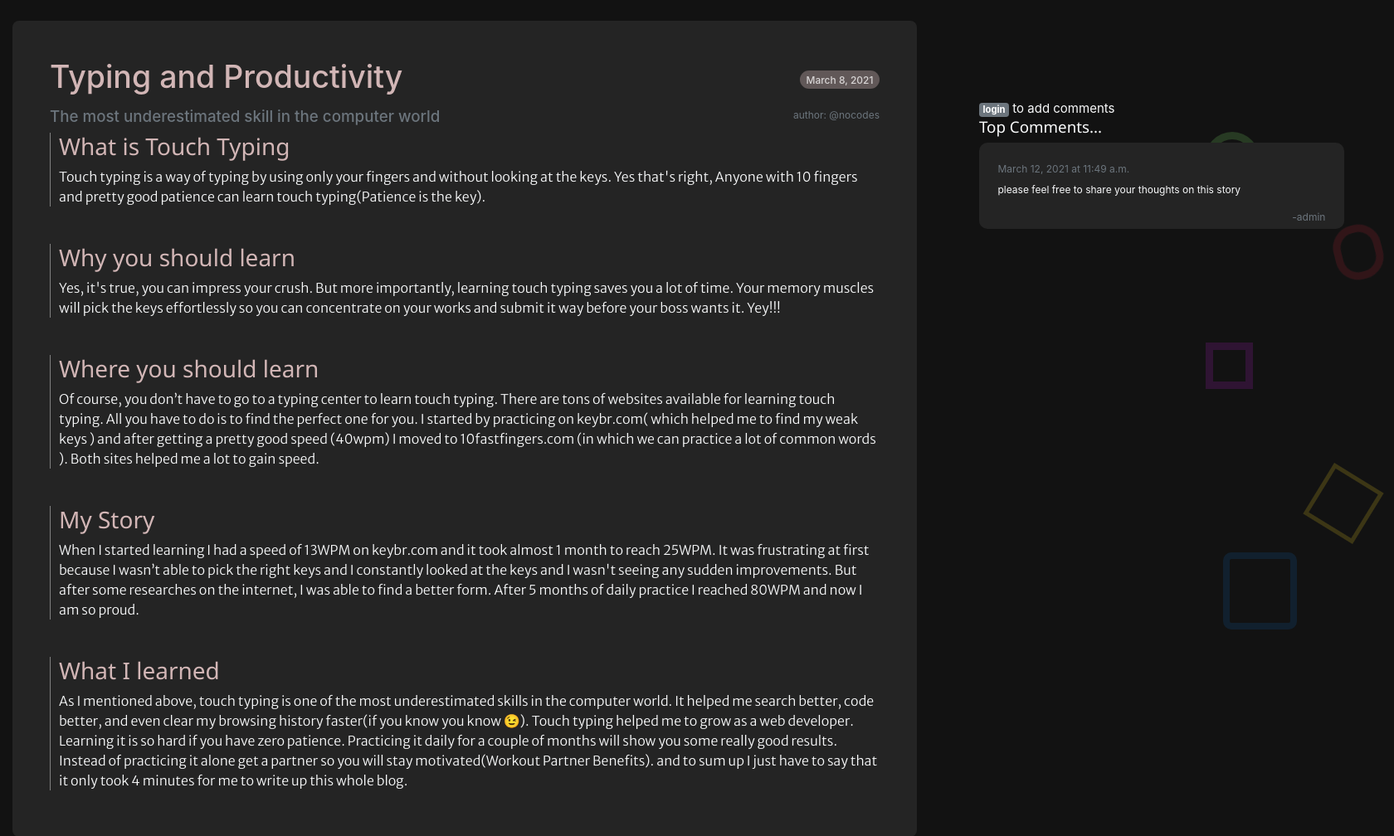
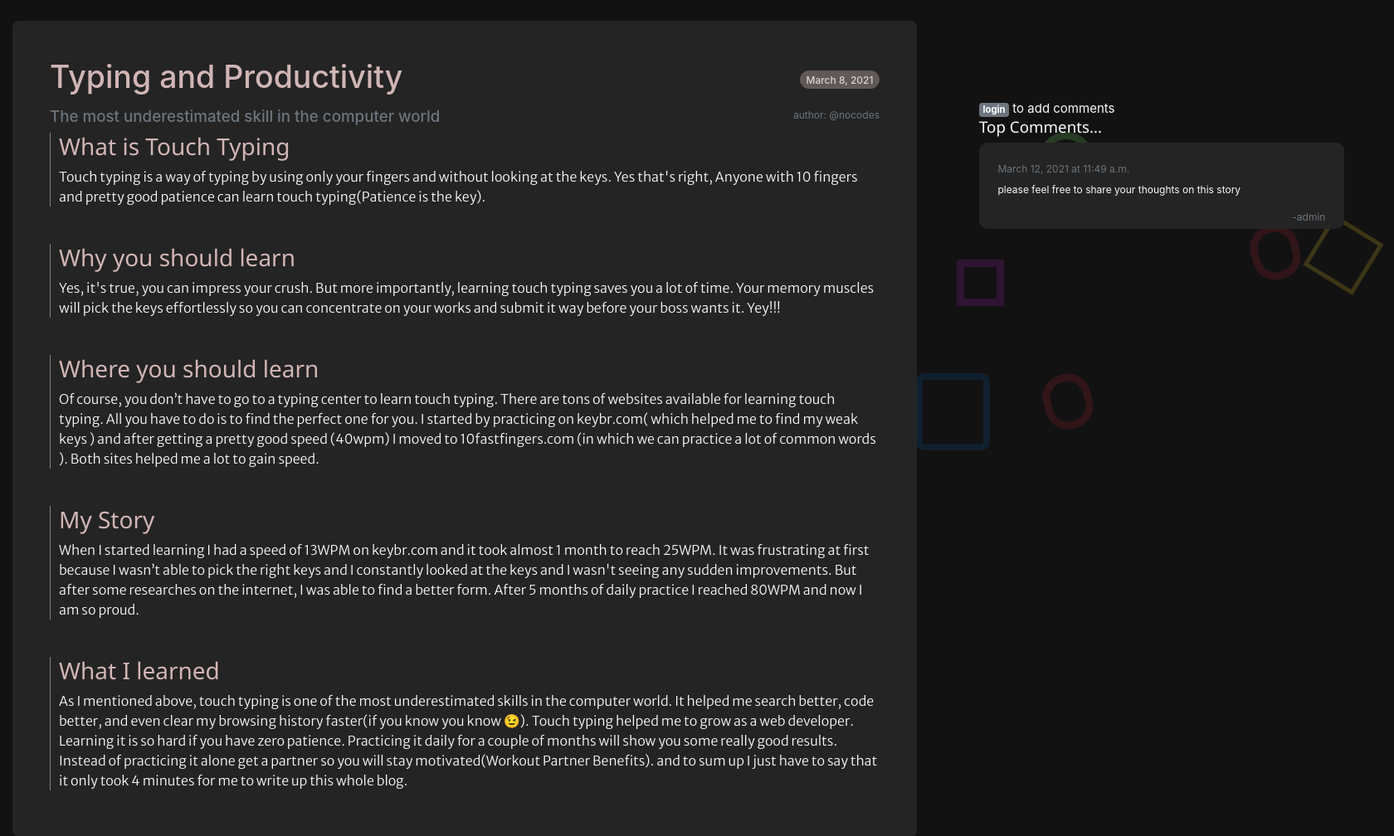
Before and after one commit to Akashno/nocodes, a Django app: page /blog_post/1 in a window 1680 px wide. Shown: the part 41-1049 px from the top of the page at 83% size. Run offline with Django 3.2, Linux system fonts and the light colour scheme; data comes from the database, SQL or seed files in the repository; both versions use the stored data as it was after the commit; some libraries are stand-ins or nearby versions.

Commit message:
db fix, responsive fix

```diff
--- a/blog/models.py
+++ b/blog/models.py
@@ -3,48 +3,50 @@ from django.db import models
 
 
 class Author(models.Model):
-    name = models.CharField(max_length=100,null=True)
-    age  = models.IntegerField(null=True)
-    image = models.ImageField(upload_to='author_pics',null=True ,blank=True)
+    name = models.CharField(max_length=100, null=True)
+    age = models.IntegerField(null=True)
+    image = models.ImageField(upload_to='author_pics', null=True, blank=True)
     short_title = models.CharField(max_length=10, null=True)
-    email = models.CharField(max_length=200,null=True,blank=True)
-    instagram= models.CharField(max_length=200, null=True ,blank=True)
-    github= models.CharField(max_length=200,null=True ,blank=True)
-    twitter= models.CharField(max_length=200,null=True ,blank=True)
+    email = models.CharField(max_length=200, null=True, blank=True)
+    instagram = models.CharField(max_length=200, null=True, blank=True)
+    github = models.CharField(max_length=200, null=True, blank=True)
+    twitter = models.CharField(max_length=200, null=True, blank=True)
 
     def __str__(self):
         return str(self.short_title)
 
+
 class Post(models.Model):
     title = models.CharField(max_length=200)
-    author = models.ForeignKey(Author, on_delete=models.CASCADE,null=True)
-    description = models.CharField(max_length=300,null=True, blank=True)
-    image = models.ImageField(upload_to='post_pics',null=True, blank=True)
+    author = models.ForeignKey(Author, on_delete=models.CASCADE, null=True)
+    description = models.CharField(max_length=300, null=True, blank=True)
+    image = models.ImageField(upload_to='post_pics', null=True, blank=True)
     date_created = models.DateTimeField(auto_now_add=True)
-    author_name = models.CharField(max_length=100,null=True, blank=True)
-
-
-
+    author_name = models.CharField(max_length=100, null=True, blank=True)
 
     def __str__(self):
         return str(self.title)
 
+
 class Section(models.Model):
-    post = models.ForeignKey(Post,on_delete=models.CASCADE,null=True)
-    title = models.CharField(max_length=300,null=True,blank=True)
+    post = models.ForeignKey(Post, on_delete=models.CASCADE, null=True)
+    title = models.CharField(max_length=300, null=True, blank=True)
     body = models.TextField(null=True, blank=True)
-    image = models.ImageField(upload_to='section_pics',null=True, blank=True)
+    image = models.ImageField(upload_to='section_pics', null=True, blank=True)
 
     def __str__(self):
-        return str(self.post)+": "+str(self.title)
-
+        if self.title is None:
+            return str(self.post) + ": ~~~" + str(self.body)[:20]
+        else:
+            return str(self.post) + ": " + str(self.title)
 
 
 class Comment(models.Model):
-    post = models.ForeignKey(Post, on_delete=models.CASCADE,null=True)
-    user = models.ForeignKey(User,on_delete=models.SET_NULL,null=True)
+    post = models.ForeignKey(Post, on_delete=models.CASCADE, null=True)
+    user = models.ForeignKey(User, on_delete=models.SET_NULL, null=True)
     body = models.TextField(null=True)
-    date_created = models.DateTimeField(auto_now_add=True,null=True)
-    user_name = models.CharField(max_length=100,null=True, blank=True)
+    date_created = models.DateTimeField(auto_now_add=True, null=True)
+    user_name = models.CharField(max_length=100, null=True, blank=True)
+
     def __str__(self):
-        return str(self.user) +":  " +str(self.body)[:15]
+        return str(self.user) + ":  " + str(self.body)[:15]
--- a/blog/signals.py
+++ b/blog/signals.py
@@ -19,7 +19,7 @@ def set_author_first_comment(sender, instance, created, **kwargs):
     if created:
         admin = User.objects.get(username='admin')
         print(instance.author.name)
-        comment = Comment(post=instance,user=admin,body='please comment your doubts and issues here')
+        comment = Comment(post=instance,user=admin,body='please feel free to share your thoughts on this story')
         print(comment)
 
         comment.save()
--- a/blog/templates/blog/blog_post.html
+++ b/blog/templates/blog/blog_post.html
@@ -9,8 +9,9 @@ Blog Post
 <link rel="stylesheet" href="{% static 'css/shapes.css' %}">
 {% endblock style %}
 {% block content %}
-{% include 'blog/!shapes.html'  %}
+
 <div class="container-fluid p-3 ">
+    {% include 'blog/!shapes.html'  %}
     <div class="row">
 
         <div class="col-md-8 col-sm-12">
--- a/blog/templates/blog/home.html
+++ b/blog/templates/blog/home.html
@@ -4,12 +4,14 @@
 
 {% block style %}
 <link rel="stylesheet" href="{% static 'css/main.css' %}">
+
 {% endblock style %}
 
 {% block content %}
 
 <div class="rainbow-bar"></div>
     <div class="container-fluid p-0 m-0">
+
         <div class="row blog-title mb-3 mx-0">
             <div class="col pl-5  "><h4>Latest Blogs</h4></div>
         </div>
--- a/static/css/main.css
+++ b/static/css/main.css
@@ -112,7 +112,6 @@
         font-size:12px;
     }
     .sections-wrapper{
-
         max-height:65vh;
         overflow-x:auto;
         overflow-y:auto;
@@ -123,7 +122,6 @@
         height:auto;
     }
     .comment-wrapper{
-
         height:400px;
         overflow:auto;
     }
@@ -131,7 +129,6 @@
         font-size:12px;
         background-color:var(--background-secondary);
         border-radius:10px;
-
     }
     .add-comment-container textarea{
         padding-top:8px;
--- a/static/css/shapes.css
+++ b/static/css/shapes.css
@@ -13,8 +13,8 @@
     position: absolute;
     width: 89px;
     height: 93px;
-    left: 1474px;
-    top: 707px;
+    left: 1104px;
+    top: 491px;
     border: 8px solid rgba(16, 84, 146, 0.5);
     box-sizing: border-box;
     border-radius: 10px;
@@ -25,18 +25,19 @@
     position: absolute;
     width: 58.16px;
     height: 66.46px;
-    left: 17.77px;
+    left: 1257.77px;
     top: 491.67px;
     border: 9px solid rgba(156, 29, 44, 0.5);
     box-sizing: border-box;
     border-radius: 27px;
     transform: rotate(-14.45deg);
+
 }
 .shape02{
     position: absolute;
     width: 58.16px;
     height: 66.46px;
-    left: 1607.77px;
+    left: 1507.77px;
     top: 311.67px;
     border: 9px solid rgba(156, 29, 44, 0.5);
     box-sizing: border-box;
@@ -50,7 +51,7 @@
     width: 57px;
     height: 56px;
     left: 47px;
-    top: 590px;
+    top: 390px;
     border: 9px solid rgba(149, 31, 168, 0.5);
     box-sizing: border-box;
 }
@@ -58,8 +59,8 @@
     position: absolute;
     width: 57px;
     height: 56px;
-    left: 1453px;
-    top: 454px;
+    left: 1153px;
+    top: 354px;
     border: 9px solid rgba(149, 31, 168, 0.5);
     box-sizing: border-box;
 }
@@ -68,8 +69,8 @@
     position: absolute;
     width: 68px;
     height: 71px;
-    left: 181px;
-    top: 520px;
+    left: 631px;
+    top: 320px;
     border: 9px solid rgba(114, 196, 94, 0.5);
     box-sizing: border-box;
     border-radius:50%;
@@ -78,7 +79,7 @@
     position: absolute;
     width: 68px;
     height: 71px;
-    left: 1451px;
+    left: 1251px;
     top: 200px;
     border: 9px solid rgba(114, 196, 94, 0.5);
     box-sizing: border-box;
@@ -88,8 +89,8 @@
     position: absolute;
     width: 70.18px;
     height: 72.02px;
-    left: 183.71px;
-    top: 412.18px;
+    left: 283.71px;
+    top: 312.18px;
     border: 5px solid rgba(205, 177, 28, 0.5);
     box-sizing: border-box;
     transform: rotate(31.57deg);
@@ -99,7 +100,7 @@
     width: 70.18px;
     height: 72.02px;
     left: 1583.71px;
-    top: 612.18px;
+    top: 312.18px;
     border: 5px solid rgba(205, 177, 28, 0.5);
     box-sizing: border-box;
     transform: rotate(31.57deg);
--- a/static/js/blog_post_ajax.js
+++ b/static/js/blog_post_ajax.js
@@ -1,4 +1,3 @@
-console.log('inside jquery script');
 
 
 
--- a/static/js/blogs_ajax.js
+++ b/static/js/blogs_ajax.js
@@ -1,4 +1,4 @@
-console.log('inside jquery script');
+
 
 $('#search').on('input',function(){
     $.ajax({
```
Also changed, not shown: blog/templates/blog/blogs.html (+10 -10 lines), templates/account/!login.html (+0 -21 lines), db.sqlite3.
